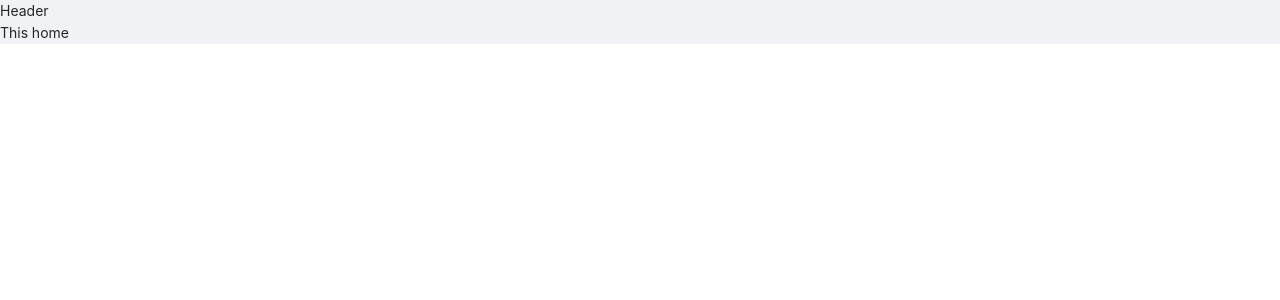
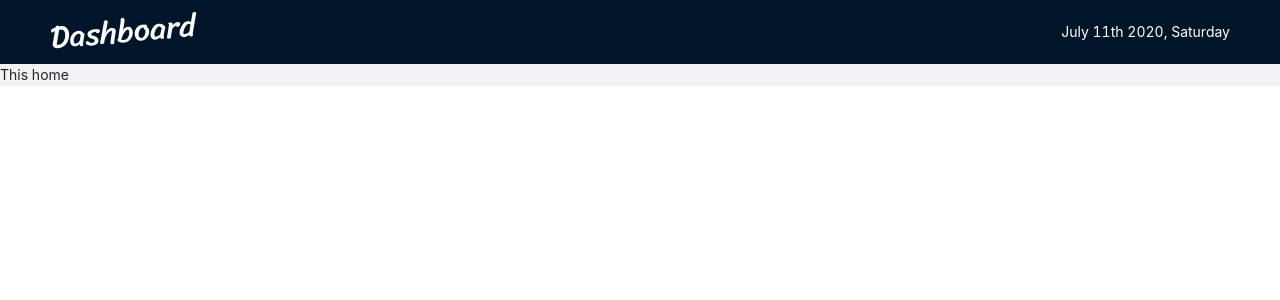
Before and after one commit to willemverbuyst/dashboard-front-typescript, a React (Create React App) app: page / in a window 1280 px wide. Shown: the top 300 px of the page. Built offline with nearby package versions, Linux system fonts and the light colour scheme.

Commit message:
Create header component

```diff
--- a/package.json
+++ b/package.json
@@ -12,6 +12,7 @@
     "@types/react-dom": "^16.9.8",
     "@types/react-router-dom": "^5.1.5",
     "antd": "^4.4.2",
+    "moment": "^2.27.0",
     "react": "^16.13.1",
     "react-dom": "^16.13.1",
     "react-router-dom": "^5.2.0",
--- a/public/index.html
+++ b/public/index.html
@@ -15,15 +15,10 @@
       user's mobile device or desktop. See https://developers.google.com/web/fundamentals/web-app-manifest/
     -->
     <link rel="manifest" href="%PUBLIC_URL%/manifest.json" />
-    <!--
-      Notice the use of %PUBLIC_URL% in the tags above.
-      It will be replaced with the URL of the `public` folder during the build.
-      Only files inside the `public` folder can be referenced from the HTML.
-
-      Unlike "/favicon.ico" or "favicon.ico", "%PUBLIC_URL%/favicon.ico" will
-      work correctly both with client-side routing and a non-root public URL.
-      Learn how to configure a non-root public URL by running `npm run build`.
-    -->
+    <link
+      href="https://fonts.googleapis.com/css2?family=Sriracha&display=swap"
+      rel="stylesheet"
+    />
     <title>React App</title>
   </head>
   <body>
--- a/src/App.tsx
+++ b/src/App.tsx
@@ -1,7 +1,7 @@
 import React from 'react';
 import { Switch, Route } from 'react-router-dom';
 import { Layout } from 'antd';
-import Header from './components/Header';
+import BarAtTheTop from './components/BarAtTheTop';
 import Home from './pages/Home';
 import Login from './pages/Login';
 import Signup from './pages/Signup';
@@ -10,7 +10,7 @@ import './App.css';
 function App() {
   return (
     <Layout>
-      <Header />
+      <BarAtTheTop />
       <Switch>
         <Route exact path="/" component={Home} />
         <Route exact path="/login" component={Login} />
--- /dev/null
+++ b/src/components/BarAtTheTop.tsx
@@ -0,0 +1,37 @@
+import React from 'react';
+import { Link } from 'react-router-dom';
+import moment from 'moment';
+import { Layout } from 'antd';
+
+const { Header } = Layout;
+
+const renderDate = () => {
+  return moment().format('MMMM Do YYYY, dddd');
+};
+
+export default function BarAtTheTop() {
+  return (
+    <Header
+      style={{
+        display: 'flex',
+        justifyContent: 'space-between',
+        alignItems: 'center',
+        minHeight: '8vh',
+        color: '#fff',
+      }}
+    >
+      <Link
+        style={{
+          color: '#fff',
+          fontFamily: 'Sriracha',
+          fontSize: '2rem',
+          transform: 'rotate(-5deg)',
+        }}
+        to="/"
+      >
+        Dashboard
+      </Link>
+      {renderDate()}
+    </Header>
+  );
+}
--- a/src/components/Header.tsx
+++ /dev/null
@@ -1,5 +0,0 @@
-import React from 'react';
-
-export default function Header() {
-  return <div>Header</div>;
-}
```
